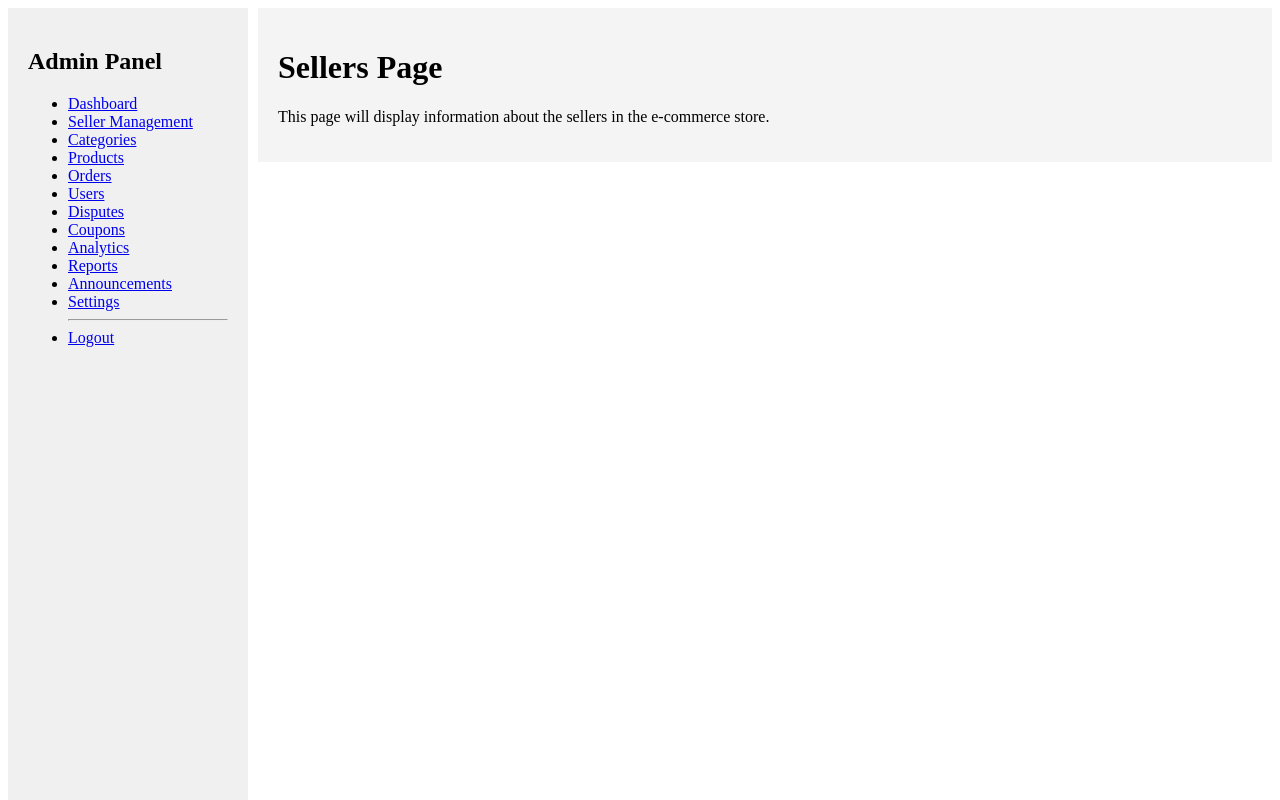
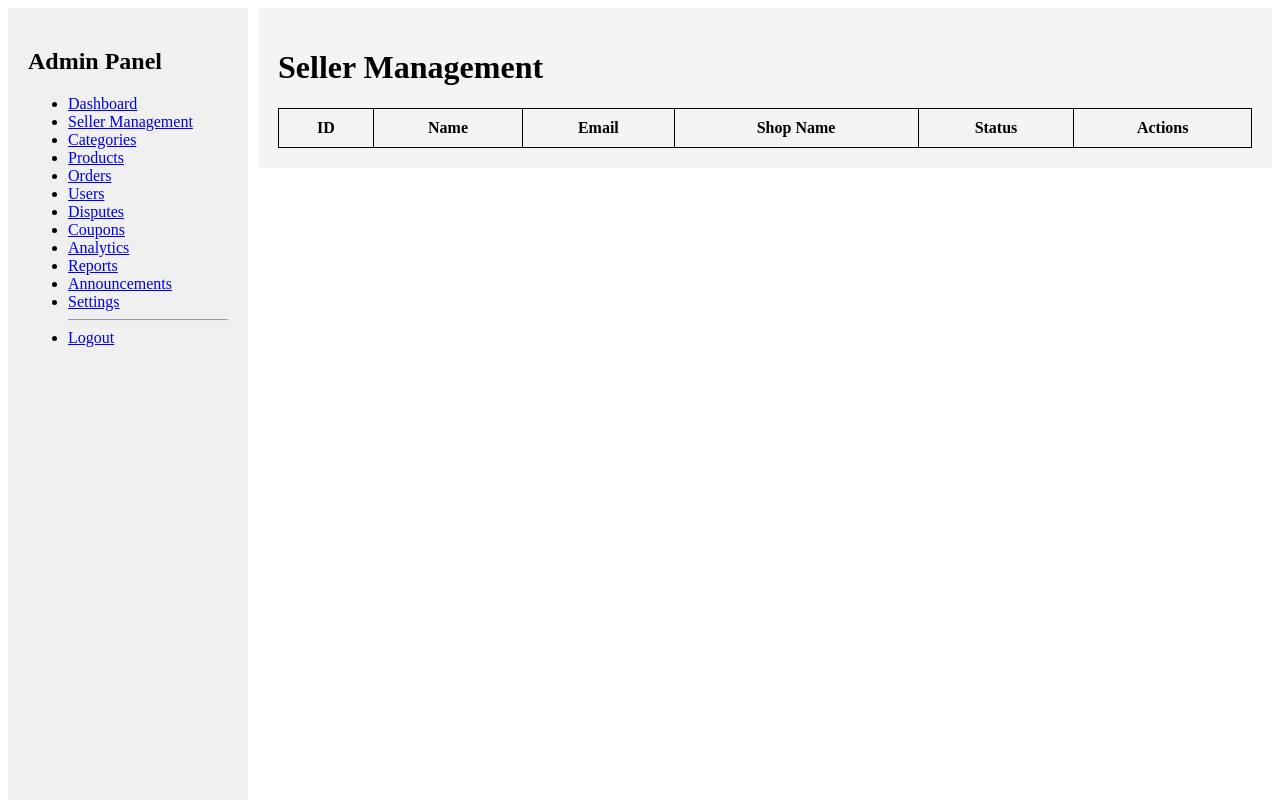
Before and after one commit to ampfibi1/-E-Commerce-Store, a PHP site: page /views/admin/sellers.php in a window 1280 px wide. Run offline with PHP 8.4, Linux system fonts and the light colour scheme; lists and menus that the app fills with data are empty.

Commit message:
add admin seller panel

```diff
--- /dev/null
+++ b/views/admin/CSS/sellers.css
@@ -0,0 +1,10 @@
+table{
+    width: 100%;
+    border-collapse: collapse;
+    border: 1px solid black;
+}
+
+th, td{
+    border: 1px solid black;
+    padding: 10px;
+}
--- /dev/null
+++ b/views/admin/JS/sellers.js
@@ -0,0 +1,39 @@
+let actionLinks = document.querySelectorAll(".actionLink");
+
+for (let i = 0; i < actionLinks.length; i++) {
+
+    actionLinks[i].onclick = function(event) {
+
+        event.preventDefault();
+
+        let id = this.getAttribute("data-id");
+        let action = this.getAttribute("data-action");
+
+        let xhttp = new XMLHttpRequest();
+
+        xhttp.open(
+            "GET",
+            "../../controller/adminController/sellersController.php?action="
+            + action + "&id=" + id,
+            true
+        );
+
+        xhttp.onload = function() {
+            let row = document.getElementById("sellerRow" + id);
+            let statusCell = row.querySelector(".status");
+            if (action === "approve") {
+                statusCell.innerHTML = "Approved";
+            }
+            else if (action === "reject") {
+                statusCell.innerHTML = "Rejected";
+            }
+            else if (action === "suspend") {
+                statusCell.innerHTML = "Suspended";
+            }
+            else if (action === "reactivate") {
+                statusCell.innerHTML = "Approved";
+            }
+        };
+        xhttp.send();
+    };
+}
--- a/views/admin/sellers.php
+++ b/views/admin/sellers.php
@@ -1,5 +1,6 @@
 <?php
-
+session_start();
+$sellers = $_SESSION['sellers'] ?? [];
 ?>
 <!DOCTYPE html>
 <html lang="en">
@@ -8,12 +9,77 @@
     <meta name="viewport" content="width=device-width, initial-scale=1.0">
     <title>Sellers</title>
     <link rel="stylesheet" href="CSS/allmainContent.css">
+    <link rel="stylesheet" href="CSS/sellers.css">
 </head>
 <body>
     <?php include 'sidebar.php'; ?>
     <div class="main_content" >
-        <h1>Sellers Page</h1>
-        <p>This page will display information about the sellers in the e-commerce store.</p>
+        <h1>Seller Management</h1>
+        <table>
+            <thead>
+                <tr>
+                     <th>ID</th>
+                    <th>Name</th>
+                    <th>Email</th>
+                    <th>Shop Name</th>
+                    <th>Status</th>
+                    <th>Actions</th>
+                </tr>
+            </thead>
+            <tbody>
+                <?php foreach ($sellers as $seller): ?>
+                    <tr id="sellerRow<?= $seller['id'] ?>">
+                        <td><?php echo $seller['id']; ?></td>
+                        <td><?php echo $seller['name']; ?></td>
+                        <td><?php echo $seller['email']; ?></td>
+                        <td><?php echo $seller['shop_name']; ?></td>
+                        <td class="status"><?php echo $seller['is_approved'] ? 'Approved' : 'Pending'; ?></td>
+                        <td>
+
+                        <?php if (!$seller['is_approved']): ?>
+
+                            <a href="#"
+                               class="actionLink"
+                               data-action="approve"
+                               data-id="<?= $seller['id'] ?>">
+                               Approve
+                            </a>
+
+                            <hr>
+
+                            <a href="#"
+                               class="actionLink"
+                               data-action="reject"
+                               data-id="<?= $seller['id'] ?>">
+                               Reject
+                            </a>
+
+                        <?php else: ?>
+
+                            <a href="#"
+                               class="actionLink"
+                               data-action="suspend"
+                               data-id="<?= $seller['id'] ?>">
+                               Suspend
+                            </a>
+
+                            <hr>
+
+                            <a href="#"
+                               class="actionLink"
+                               data-action="reactivate"
+                               data-id="<?= $seller['id'] ?>">
+                               Reactivate
+                            </a>
+
+                        <?php endif; ?>
+
+                        </td>
+                    </tr>
+                <?php endforeach; ?>
+            </tbody>
+        </table>
     </div>
+    <script src="JS/sellers.js"></script>
 </body>
 </html>
```
Also changed, not shown: controller/adminController/sellersController.php (+38 -2 lines), model/adminModel/sellersModel.php (added, +31 -0 lines).
